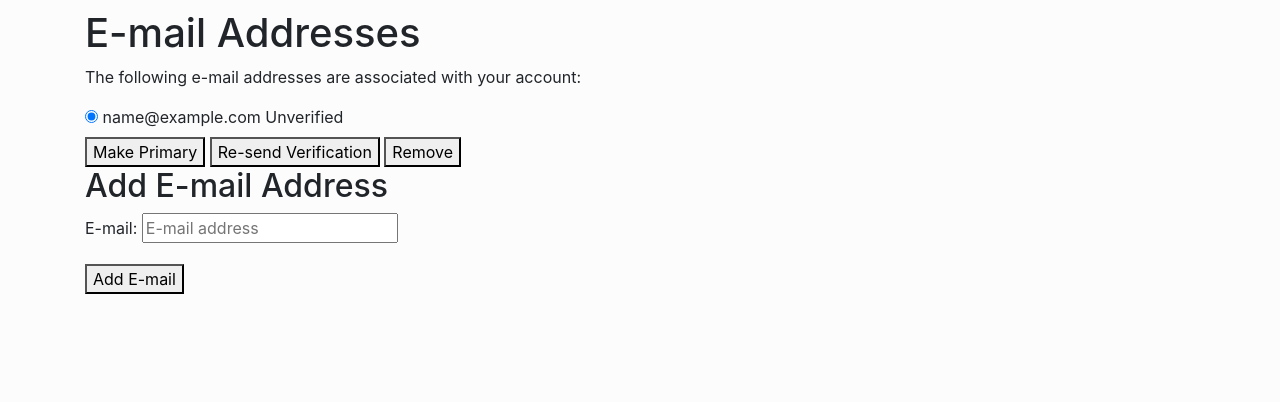
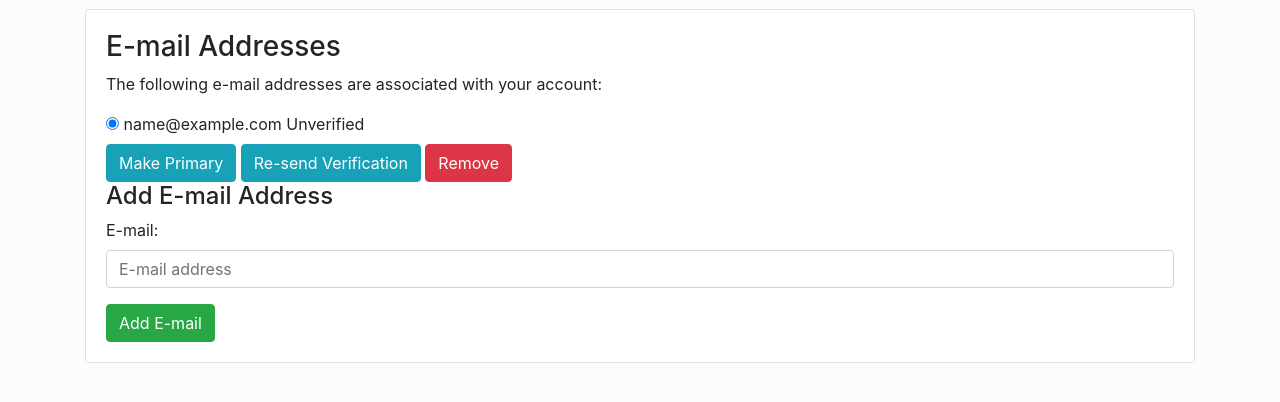
Before and after one commit to nicholas-russell/fco-database, a Django app: page /email/ in a window 1280 px wide. Shown: the part 56-458 px from the top of the page. Run offline with Django 3.2, Linux system fonts and the light colour scheme; the visitor is signed in with stand-in values (Sample User, id 1); data comes from the database, SQL or seed files in the repository; some libraries are stand-ins or nearby versions.

Commit message:
Working on templates

```diff
--- a/templates/account/email.html
+++ b/templates/account/email.html
@@ -1,11 +1,15 @@
 {% extends "account/base.html" %}
 
 {% load i18n %}
-
+{% load widget_tweaks %}
 {% block head_title %}{% trans "Account" %}{% endblock %}
 
 {% block content %}
-    <h1>{% trans "E-mail Addresses" %}</h1>
+    <div class="row">
+        <div class="col">
+            <div class="card">
+                <div class="card-body">
+                    <h3>{% trans "E-mail Addresses" %}</h3>
                     {% if user.emailaddress_set.all %}
                         <p>{% trans 'The following e-mail addresses are associated with your account:' %}</p>
 
@@ -15,9 +19,12 @@
 
                                 {% for emailaddress in user.emailaddress_set.all %}
                                     <div class="ctrlHolder">
-      <label for="email_radio_{{forloop.counter}}" class="{% if emailaddress.primary %}primary_email{%endif%}">
+                                        <label for="email_radio_{{ forloop.counter }}"
+                                               class="{% if emailaddress.primary %}primary_email{% endif %}">
 
-      <input id="email_radio_{{forloop.counter}}" type="radio" name="email" {% if emailaddress.primary or user.emailaddress_set.count == 1 %}checked="checked"{%endif %} value="{{emailaddress.email}}"/>
+                                            <input id="email_radio_{{ forloop.counter }}" type="radio" name="email"
+                                                   {% if emailaddress.primary or user.emailaddress_set.count == 1 %}checked="checked"{% endif %}
+                                                   value="{{ emailaddress.email }}"/>
 
                                             {{ emailaddress.email }}
                                             {% if emailaddress.verified %}
@@ -25,45 +32,89 @@
                                             {% else %}
                                                 <span class="unverified">{% trans "Unverified" %}</span>
                                             {% endif %}
-      {% if emailaddress.primary %}<span class="primary">{% trans "Primary" %}</span>{% endif %}
+                                            {% if emailaddress.primary %}
+                                                <span class="primary">{% trans "Primary" %}</span>{% endif %}
                                         </label>
                                     </div>
                                 {% endfor %}
 
                                 <div class="buttonHolder">
-      <button class="secondaryAction" type="submit" name="action_primary" >{% trans 'Make Primary' %}</button>
-      <button class="secondaryAction" type="submit" name="action_send" >{% trans 'Re-send Verification' %}</button>
-      <button class="primaryAction" type="submit" name="action_remove" >{% trans 'Remove' %}</button>
+                                    <button class="btn btn-info" type="submit"
+                                            name="action_primary">{% trans 'Make Primary' %}</button>
+                                    <button class="btn btn-info" type="submit"
+                                            name="action_send">{% trans 'Re-send Verification' %}</button>
+                                    <button class="btn btn-danger" type="submit"
+                                            name="action_remove">{% trans 'Remove' %}</button>
                                 </div>
 
                             </fieldset>
                         </form>
 
                     {% else %}
-<p><strong>{% trans 'Warning:'%}</strong> {% trans "You currently do not have any e-mail address set up. You should really add an e-mail address so you can receive notifications, reset your password, etc." %}</p>
+                        <p>
+                            <strong>{% trans 'Warning:' %}</strong> {% trans "You currently do not have any e-mail address set up. You should really add an e-mail address so you can receive notifications, reset your password, etc." %}
+                        </p>
 
                     {% endif %}
 
 
-    <h2>{% trans "Add E-mail Address" %}</h2>
+                    <h4>{% trans "Add E-mail Address" %}</h4>
 
                     <form method="post" action="{% url 'account_email' %}" class="add_email">
                         {% csrf_token %}
-        {{ form.as_p }}
-        <button name="action_add" type="submit">{% trans "Add E-mail" %}</button>
+                        {% for hidden_field in form.hidden_fields %}
+                            {{ hidden_field }}
+                        {% endfor %}
+
+                        {% if form.non_field_errors %}
+                            <div class="alert alert-danger" role="alert">
+                                {% for error in form.non_field_errors %}
+                                    {{ error }}
+                                {% endfor %}
+                            </div>
+                        {% endif %}
+
+                        {% for field in form.visible_fields %}
+                            <div class="form-group">
+                                {{ field.label_tag }}
+                                {% if form.is_bound %}
+                                    {% if field.errors %}
+                                        {% render_field field class="form-control" %}
+                                        {% for error in field.errors %}
+                                            <div class="invalid-feedback">
+                                                {{ error }}
+                                            </div>
+                                        {% endfor %}
+                                    {% else %}
+                                        {% render_field field class="form-control" %}
+                                    {% endif %}
+                                {% else %}
+                                    {% render_field field class="form-control" %}
+                                {% endif %}
+
+                                {% if field.help_text %}
+                                    <small class="form-text text-muted">{{ field.help_text }}</small>
+                                {% endif %}
+                            </div>
+                        {% endfor %}
+                        <button class="btn btn-success" name="action_add"
+                                type="submit">{% trans "Add E-mail" %}</button>
                     </form>
-
+                </div>
+            </div>
+        </div>
+    </div>
 {% endblock %}
 
 
 {% block extra_body %}
     <script type="text/javascript">
-(function() {
+        (function () {
             var message = "{% trans 'Do you really want to remove the selected e-mail address?' %}";
             var actions = document.getElementsByName('action_remove');
             if (actions.length) {
-    actions[0].addEventListener("click", function(e) {
-      if (! confirm(message)) {
+                actions[0].addEventListener("click", function (e) {
+                    if (!confirm(message)) {
                         e.preventDefault();
                     }
                 });
--- a/templates/account/logout.html
+++ b/templates/account/logout.html
@@ -11,7 +11,7 @@
             <div class="card-body">
                 <div class="row">
                     <div class="col">
-                       <h1>{% trans "Sign Out" %}</h1>
+                        <h3>{% trans "Sign Out" %}</h3>
                         <p>{% trans 'Are you sure you want to sign out?' %}</p>
                         <form method="post" action="{% url 'account_logout' %}">
                             {% csrf_token %}
--- a/templates/includes/base.html
+++ b/templates/includes/base.html
@@ -43,6 +43,6 @@
     <script src="https://code.jquery.com/jquery-3.4.1.min.js" integrity="sha256-CSXorXvZcTkaix6Yvo6HppcZGetbYMGWSFlBw8HfCJo=" crossorigin="anonymous"></script>
     <script src="https://cdn.jsdelivr.net/npm/popper.js@1.16.0/dist/umd/popper.min.js" integrity="sha384-Q6E9RHvbIyZFJoft+2mJbHaEWldlvI9IOYy5n3zV9zzTtmI3UksdQRVvoxMfooAo" crossorigin="anonymous"></script>
     <script src="https://stackpath.bootstrapcdn.com/bootstrap/4.4.1/js/bootstrap.min.js" integrity="sha384-wfSDF2E50Y2D1uUdj0O3uMBJnjuUD4Ih7YwaYd1iqfktj0Uod8GCExl3Og8ifwB6" crossorigin="anonymous"></script>
-{% block scripts %}{% endblock %}
+{% block extra_body %}{% endblock %}
 </body>
 </html>
```
Also changed, not shown: templates/account/account_inactive.html (+10 -3 lines). Lines whose indentation alone changed are shown as unchanged.
